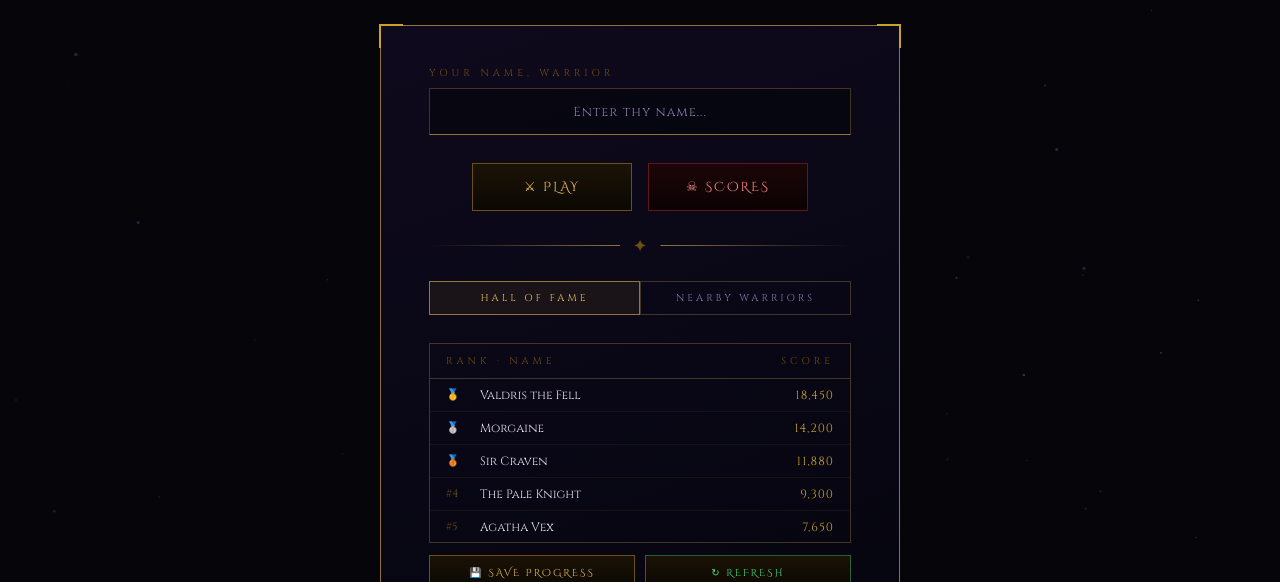
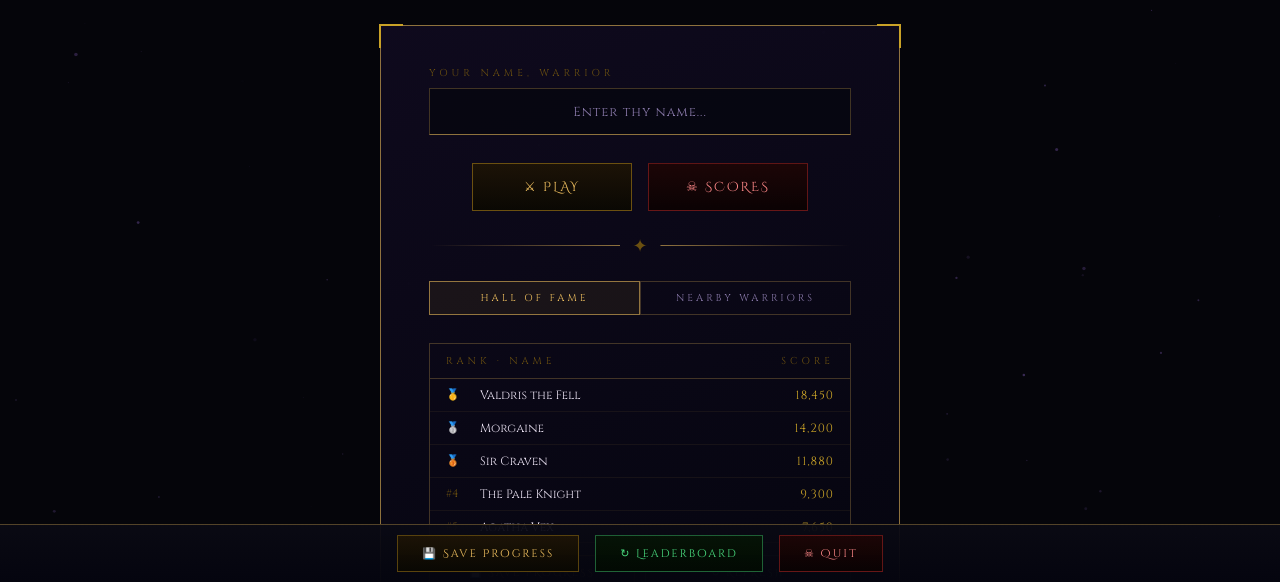
Before and after one commit to gurusunilarole-ops/Zombie-Slaughter, a plain HTML site: page index.html in a window 1280 px wide. Shown: the part 218-800 px from the top of the page. Drawn offline with Linux system fonts and the light colour scheme; a web font is replaced by a local one.

Commit message:
Update index.html

```diff
--- a/index.html
+++ b/index.html
@@ -925,5 +925,10 @@ window.addEventListener('resize',()=>{
   if(currentScreen==='gameScreen'&&gameRunning){gc.width=window.innerWidth;gc.height=window.innerHeight;W=gc.width;H=gc.height;}
 });
 </script>
+<div style="position:fixed;bottom:0;left:0;right:0;background:linear-gradient(to top,rgba(5,5,15,0.98),rgba(10,10,20,0.95));border-top:1px solid rgba(200,160,80,0.4);display:flex;justify-content:center;align-items:center;gap:16px;padding:10px 20px;z-index:999;">
+<button onclick="saveProgress()" style="font-family:'Cinzel Decorative',serif;font-size:11px;letter-spacing:2px;color:#f0c060;background:linear-gradient(180deg,rgba(30,20,5,0.9),rgba(10,8,2,0.95));border:1px solid rgba(107,80,16,0.8);padding:10px 24px;cursor:pointer;">💾 Save Progress</button>
+<button onclick="renderLB()" style="font-family:'Cinzel Decorative',serif;font-size:11px;letter-spacing:2px;color:#4ade80;background:linear-gradient(180deg,rgba(5,20,5,0.9),rgba(2,10,2,0.95));border:1px solid rgba(74,222,128,0.4);padding:10px 24px;cursor:pointer;">↻ Leaderboard</button>
+<button onclick="showScreen('startScreen')" style="font-family:'Cinzel Decorative',serif;font-size:11px;letter-spacing:2px;color:#ff8888;background:linear-gradient(180deg,rgba(30,5,5,0.9),rgba(10,2,2,0.95));border:1px solid rgba(180,40,40,0.5);padding:10px 24px;cursor:pointer;">☠ Quit</button>
+</div>
 </body>
 </html>
```
